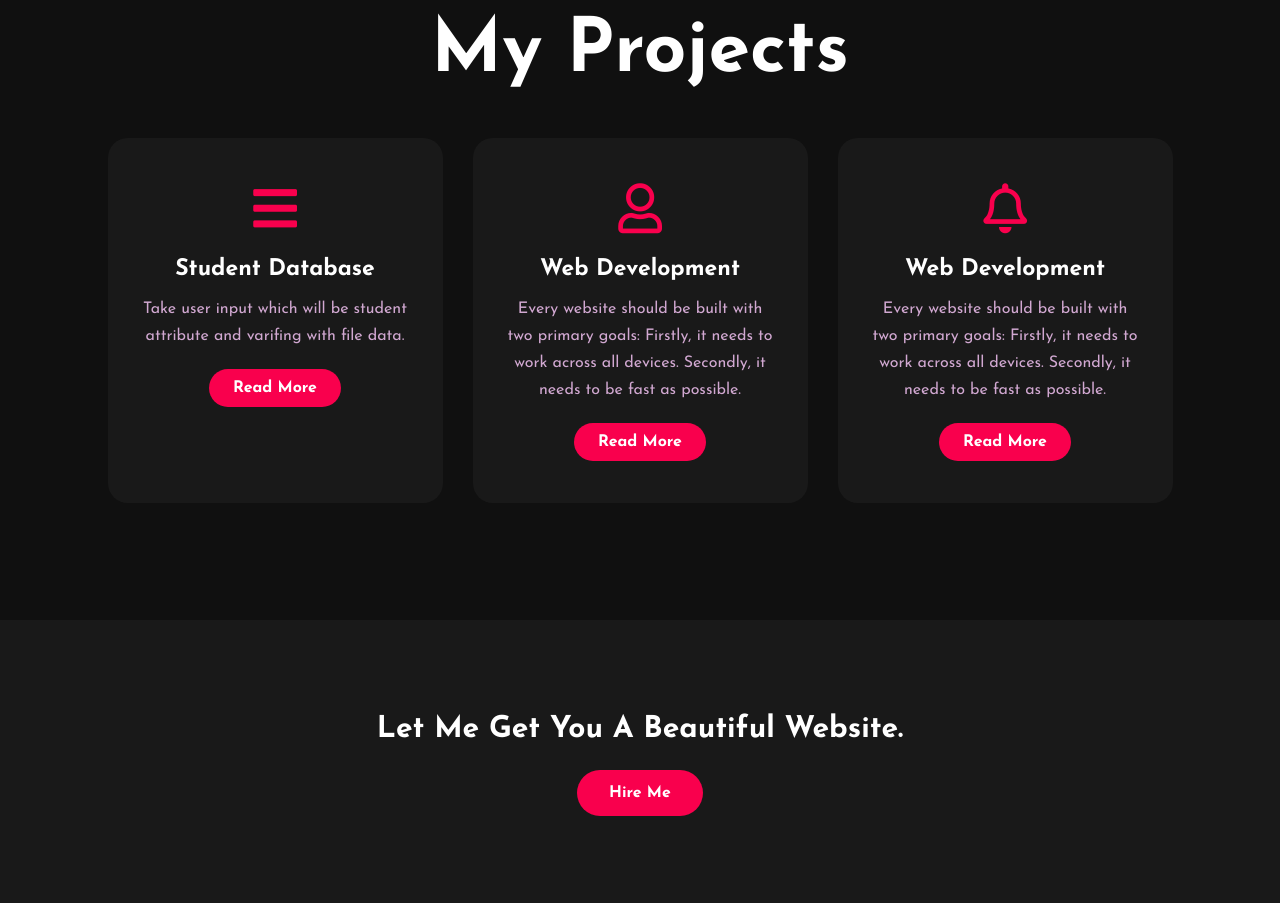
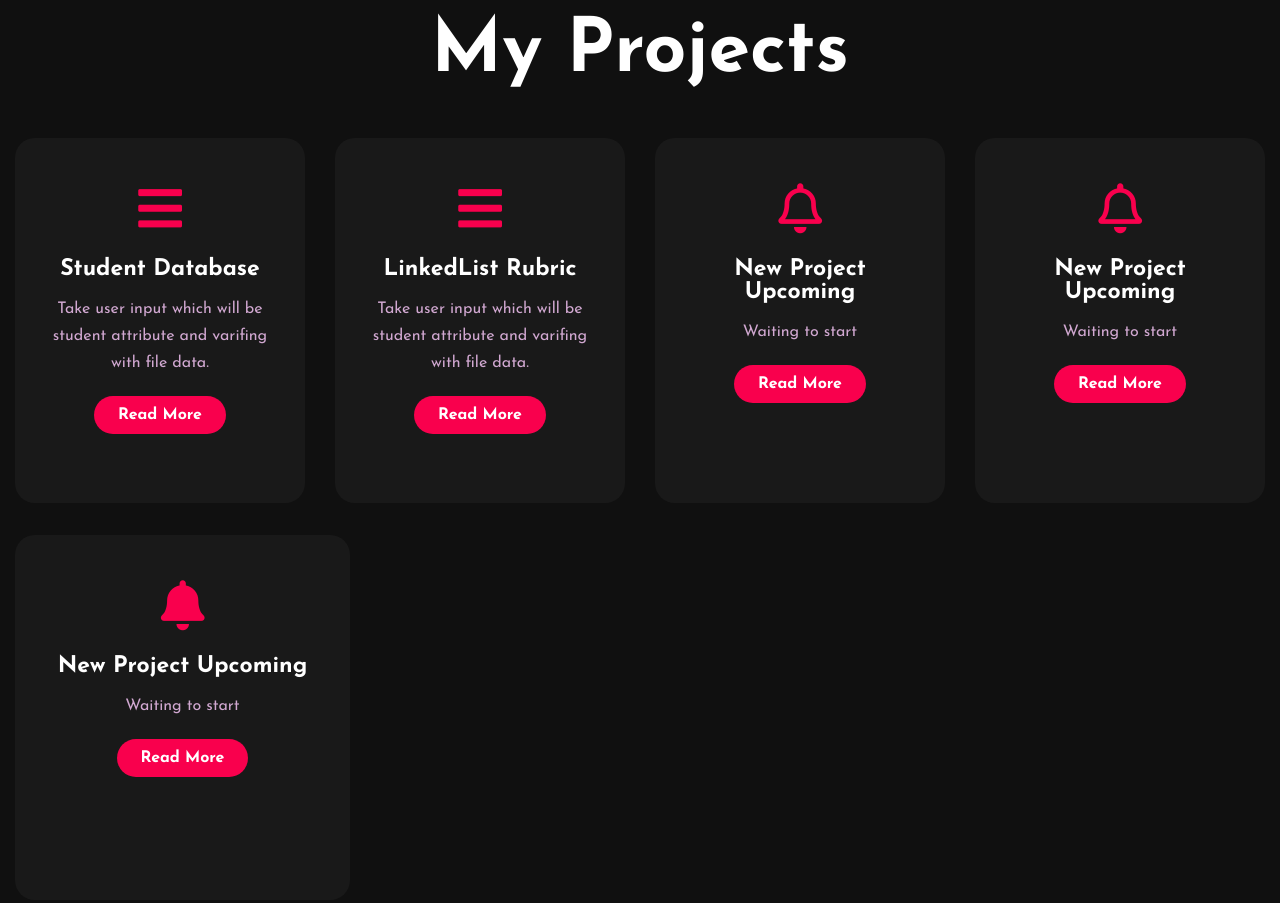
Before and after one commit to Pradeep94GMU/portfolio, a plain HTML site: page index.html in a window 1280 px wide. Shown: the part 1840-2743 px from the top of the page. Drawn offline with Linux system fonts and the light colour scheme.

Commit message:
Updated all data

```diff
--- a/css/style.css
+++ b/css/style.css
@@ -17,8 +17,12 @@
 	background-size: cover;
 	background-position: center;
 }
+.hero {
+    background-image: url(../img/LRM_EXPORT_20180911_020110.jpeg);
+    opacity: 0.85;
+}
 .revealUp {
-  opacity: 0;
+  opacity: 0.3;
   visibility: hidden;
 }
 .spacer {
@@ -245,6 +249,7 @@ h5{
 	display: flex;
 	align-items: center;
 	flex-direction: column;
+	transition-duration: 0.4s
 	justify-content: center;
 }
 .contact-me p{
@@ -258,8 +263,9 @@ h5{
 	color: white;
 	text-decoration: none;
 	border: 2px solid transparent;
+	transition-duration: 0.4s
 	font-weight: bold;
-	padding: 13px 30px;
+	padding: 10px 20px;
 	border-radius: 30px;
 	transition: .4s;
 }
--- a/index.html
+++ b/index.html
@@ -20,10 +20,9 @@
 				<li><a href="#home">Home</a></li>
 				<li><a href="#about">About Me</a></li>
 				<li><a href="#service">Project</a></li>
-				<li><a href="#">Skills</a></li>
-				<li><a href="#">Contact Us</a></li>
+				<li><a href="#contact">Contact Us</a></li>
 			</ul>
-			<a href="https://www.linkedin.com/in/pradeep-ranjan/" class="btn">Connection</a>
+			<a href="Pradeep_Ranjan_updated.pdf" class="btn">Download Resume</a>
 		</nav>
 
 		<div id="home">
@@ -42,15 +41,14 @@
 					<a href="https://www.instagram.com/tinywor1d/?hl=en" class="mr-5 cursor-pointer mt-8 hover:scale-125"><img alt="" src="https://img.icons8.com/doodle/40/000000/instagram-new--v2.png"></a>
 					<a href="https://github.com/Pradeep94GMU" class="mr-5 cursor-pointer mt-8 hover:scale-125"><img alt="" src="https://img.icons8.com/doodle/40/000000/github--v1.png"></a>
 
+
+
+
 				</div>
-				<div class="mt-5 sm:mt-8 sm:flex sm:justify-center lg:justify-start"><div class="mt-3 sm:mt-0 cursor-pointer w-1/2"><a class="w-full flex items-center justify-center px-8 py-3 border border-transparent text-base font-medium rounded-md text-white bg-blue-500 hover:bg-blue-200 md:py-4 md:text-lg md:px-10">Resume</a></div></div></div>
-			<div class="newslatter">
 
-					<a class="MuiButton-root MuiButton-outlined MuiButton-outlinedPrimary MuiButton-sizeMedium MuiButton-outlinedSizeMedium MuiButtonBase-root jss16 css-1u4l5k1" tabindex="0" href="/static/media/Akshat_Gupta_Resume.a1c37bb5.pdf">Download Resume<span class="MuiTouchRipple-root css-w0pj6f"></span></a>
-					<input type="email" name="email" id="mail" placeholder="Enter Your Email">
-					<input type="submit" name="submit" value="Lets Start">
+				<div class="mt-5 sm:mt-8 sm:flex sm:justify-center lg:justify-start"></div></div>
 
-			</div>
+
 		</div>
 	</div>
 	</div>
@@ -82,20 +80,12 @@
 				</ul>
 
 
-
-
-
-
 			</div>
 
 
 		</div>
 	</section>
 	</div>
-
-
-
-
 
 
 	<!-----service section start----------->
@@ -118,11 +108,26 @@
 				</div>
 			</div>
 
+			<!-----------2nd project------>
 			<div class="card">
-				<i class="far fa-user"></i>
-				<h5>Web Development</h5>
+				<i class="fas fa-bars"></i>
+				<h5>LinkedList Rubric </h5>
 				<div class="pra">
-					<p>Every website should be built with two primary goals: Firstly, it needs to work across all devices. Secondly, it needs to be fast as possible.</p>
+					<p>Take user input which will be student attribute and varifing with file data. </p>
+
+					<p style="text-align: center;">
+						<a class="button" href="#">Read More</a>
+					</p>
+				</div>
+			</div>
+
+			<!-----------2nd project end------>
+
+			<div class="card">
+				<i class="far fa-bell"></i>
+				<h5>New Project Upcoming </h5>
+				<div class="pra">
+					<p>Waiting to start </p>
 
 					<p style="text-align: center;">
 						<a class="button" href="#">Read More</a>
@@ -132,9 +137,9 @@
 
 			<div class="card">
 				<i class="far fa-bell"></i>
-				<h5>Web Development</h5>
+				<h5>New Project Upcoming </h5>
 				<div class="pra">
-					<p>Every website should be built with two primary goals: Firstly, it needs to work across all devices. Secondly, it needs to be fast as possible.</p>
+					<p>Waiting to start </p>
 
 					<p style="text-align: center;">
 						<a class="button" href="#">Read More</a>
@@ -142,14 +147,33 @@
 				</div>
 			</div>
 		</div>
+		<!-----------New Line start ------>
+			<div class="card">
+				<i class="fas fa-bell"></i>
+				<h5>New Project Upcoming </h5>
+				<div class="pra">
+					<p>Waiting to start </p>
+
+					<p style="text-align: center;">
+						<a class="button" href="#">Read More</a>
+					</p>
+				</div>
+			</div>
+
+			<!-----------New Line  end------>
 	</div>
 
 	<!------Contact Me------>
-	<div class="contact-me">
-		<p>Let Me Get You A Beautiful Website.</p>
-		<a class="button-two" href="#">Hire Me</a>
+	<div id="contact">
+	<div class="contact-me"><br><br><br>
+		<p>Get in Touch.</p>
+
+		<a class="button-two" href = "mailto: pradeep.ranjan7837@gmail.com">Send Email</a><br>
+
+		<a class="button-two"  href=“tel:555-666-7777”>Call me</a>
+
 	</div>
-
+</div>
 	<!------footer start--------->
 	<footer>
 		<p>Your Dedicated Candidate: <span>Pradeep Ranjan </span></p>
```
Also changed, not shown: 2 other files.
